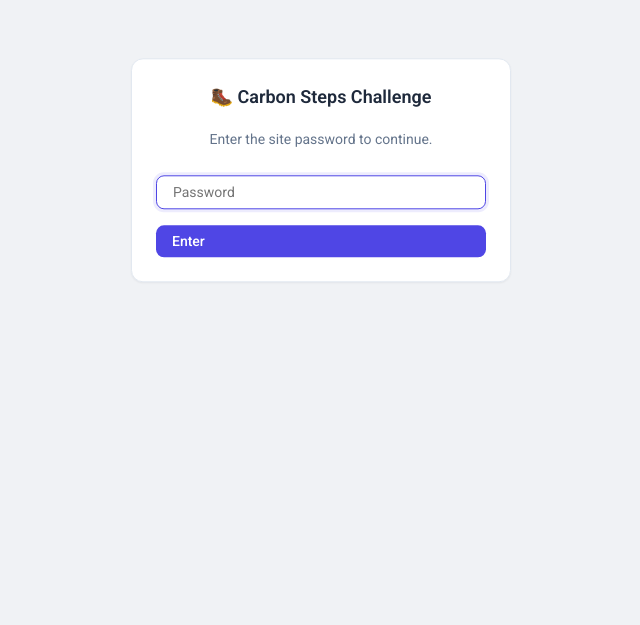
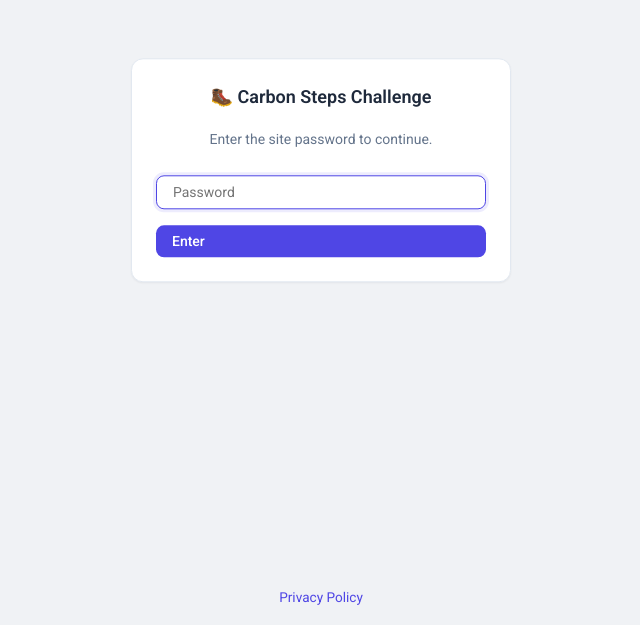
Before and after one commit to hrmerrill/steps-challenge, a website built with Vite: page frontend/index.html in a window 1280 px wide. Shown: the part 229-854 px from the top of the page, without its empty margins (319-959 px from the left). Before the commit the page ends 800 px from the top, so only its background shows below. Built offline with nearby package versions, Linux system fonts and the light colour scheme.

Commit message:
privacy policy in HTML

```diff
--- a/frontend/index.html
+++ b/frontend/index.html
@@ -16,6 +16,9 @@
   </head>
   <body>
     <div id="app"></div>
+    <footer style="text-align:center;padding:1rem;font-size:0.85rem;color:#777;">
+      <a href="/privacy.html">Privacy Policy</a>
+    </footer>
     <script type="module" src="/src/main.ts"></script>
   </body>
 </html>
```
